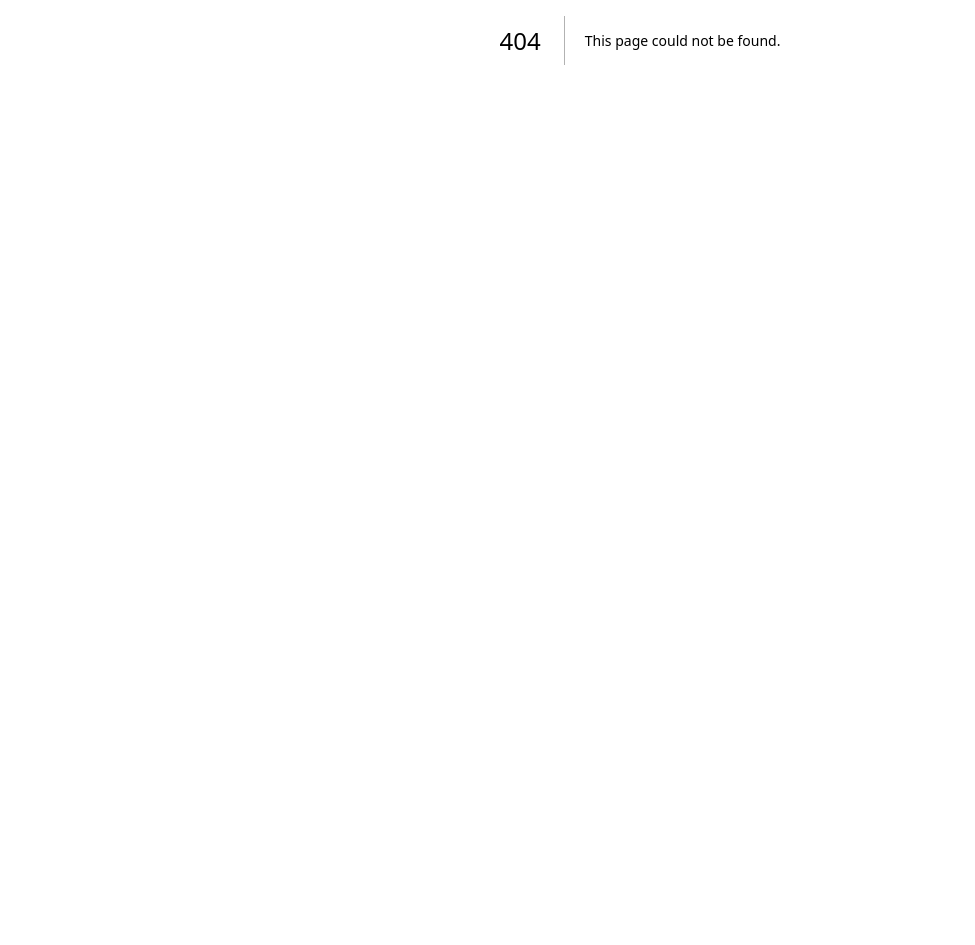
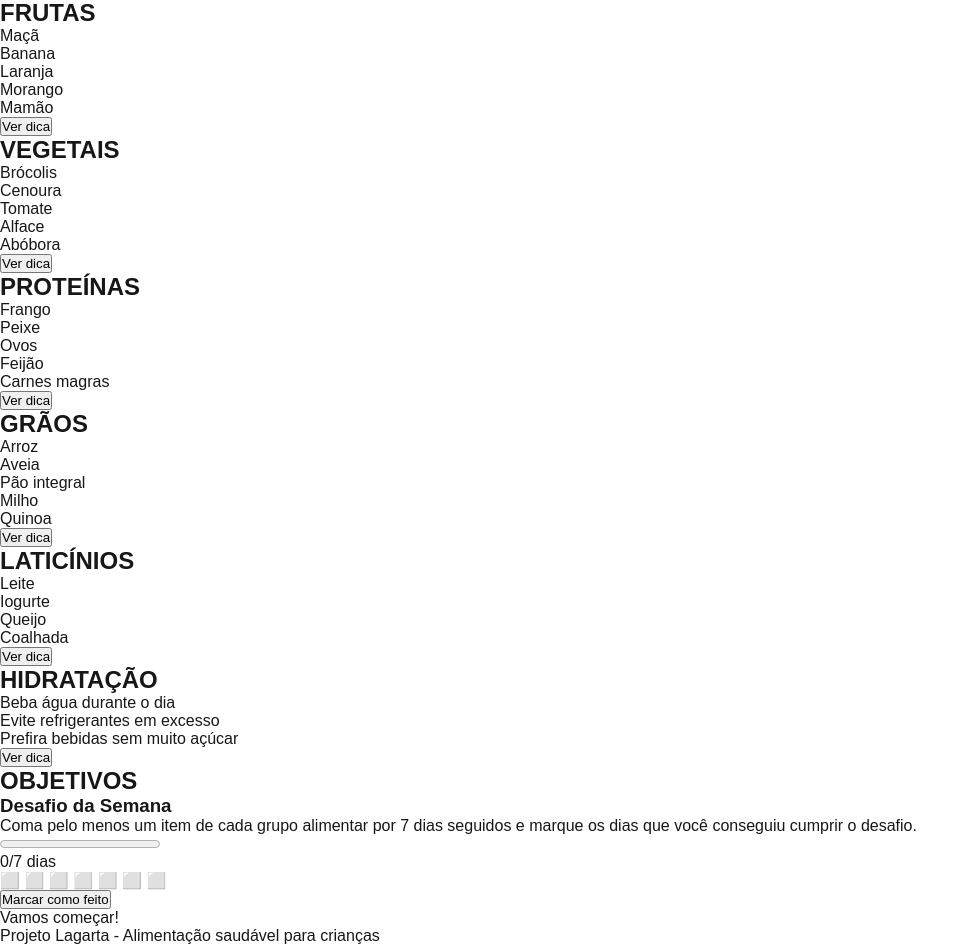
Before and after one commit to ItaloRonsini/Projeto-Lagarta, a Next.js app in the folder my-app/: page /guia-alimentacao in a window 1280 px wide. Before the commit this address had no page. Shown: the part 360-1305 px from the top of the page, without its empty margins (0-975 px from the left). Before the commit the page ends 800 px from the top, so only its background shows below. Built offline with nearby package versions, Linux system fonts and the light colour scheme.

Commit message:
Atualização Paginas

```diff
--- /dev/null
+++ b/my-app/src/app/guia-alimentacao/page.jsx
@@ -0,0 +1,137 @@
+"use client";
+
+import { useState } from "react";
+import Link from "next/link";
+
+const TOTAL_DIAS = 7;
+
+// TROQUE os textos das dicas pelos que estão no seu guia-alimentacao.js
+const GRUPOS = [
+  {
+    id: "frutas",
+    titulo: "FRUTAS",
+    itens: ["Maçã", "Banana", "Laranja", "Morango", "Mamão"],
+    dica: "Coma frutas variadas e coloridas todos os dias!",
+  },
+  {
+    id: "vegetais",
+    titulo: "VEGETAIS",
+    itens: ["Brócolis", "Cenoura", "Tomate", "Alface", "Abóbora"],
+    dica: "Quanto mais colorido o prato, melhor!",
+  },
+  {
+    id: "proteinas",
+    titulo: "PROTEÍNAS",
+    itens: ["Frango", "Peixe", "Ovos", "Feijão", "Carnes magras"],
+    dica: "Proteínas ajudam seus músculos a crescerem fortes.",
+  },
+  {
+    id: "graos",
+    titulo: "GRÃOS",
+    itens: ["Arroz", "Aveia", "Pão integral", "Milho", "Quinoa"],
+    dica: "Prefira grãos integrais: dão energia por mais tempo.",
+  },
+  {
+    id: "laticinios",
+    titulo: "LATICÍNIOS",
+    itens: ["Leite", "Iogurte", "Queijo", "Coalhada"],
+    dica: "O cálcio dos laticínios fortalece ossos e dentes.",
+  },
+  {
+    id: "agua",
+    titulo: "HIDRATAÇÃO",
+    itens: [
+      "Beba água durante o dia",
+      "Evite refrigerantes em excesso",
+      "Prefira bebidas sem muito açúcar",
+    ],
+    dica: "Leve sempre uma garrafinha de água com você!",
+  },
+];
+
+function mensagemIncentivo(dias) {
+  if (dias === 0) return "Vamos começar!";
+  if (dias < TOTAL_DIAS) return "Muito bem! Continue assim!";
+  return "Parabéns! Você completou o desafio! 🎉";
+}
+
+export default function GuiaAlimentacao() {
+  const [dicaAberta, setDicaAberta] = useState({});
+  const [diasFeitos, setDiasFeitos] = useState(0);
+
+  function alternarDica(id) {
+    setDicaAberta((atual) => ({ ...atual, [id]: !atual[id] }));
+  }
+
+  function marcarDia() {
+    setDiasFeitos((atual) => Math.min(atual + 1, TOTAL_DIAS));
+  }
+
+  const quadradinhos = Array.from({ length: TOTAL_DIAS }, (_, i) =>
+    i < diasFeitos ? "✅" : "⬜"
+  ).join(" ");
+
+  return (
+    <>
+      <header>
+        <img src="/NutriKids.jpeg" alt="NutriKids" />
+
+        <h1>GUIA DE ALIMENTOS SAUDÁVEIS</h1>
+
+        <nav>
+          <Link href="/">HOME</Link>
+          <Link href="/artigos">Artigos</Link>
+        </nav>
+      </header>
+
+      <main>
+        {GRUPOS.map((grupo) => (
+          <section key={grupo.id}>
+            <h2>{grupo.titulo}</h2>
+
+            <ul>
+              {grupo.itens.map((item) => (
+                <li key={item}>{item}</li>
+              ))}
+            </ul>
+
+            <button onClick={() => alternarDica(grupo.id)}>Ver dica</button>
+
+            <p id={grupo.id} className="dica">
+              {dicaAberta[grupo.id] ? grupo.dica : ""}
+            </p>
+          </section>
+        ))}
+
+        <section>
+          <h2>OBJETIVOS</h2>
+
+          <h3>Desafio da Semana</h3>
+
+          <p>
+            Coma pelo menos um item de cada grupo alimentar por 7 dias seguidos
+            e marque os dias que você conseguiu cumprir o desafio.
+          </p>
+
+          <progress id="progresso" value={diasFeitos} max={TOTAL_DIAS}></progress>
+
+          <p id="contador">
+            {diasFeitos}/{TOTAL_DIAS} dias
+          </p>
+
+          <p id="dias">{quadradinhos}</p>
+
+          <button onClick={marcarDia} disabled={diasFeitos >= TOTAL_DIAS}>
+            Marcar como feito
+          </button>
+
+          <p id="incentivo">{mensagemIncentivo(diasFeitos)}</p>
+        </section>
+      </main>
+
+      <footer>
+        <p>Projeto Lagarta - Alimentação saudável para crianças</p>
+      </footer>
+    </>
+  );
+}
```
Also changed, not shown: my-app/src/app/artigos.js (deleted, +0 -42 lines), my-app/src/app/artigos/artigos.js (added, +29 -0 lines), my-app/src/app/artigos/page.jsx (added, +25 -0 lines), my-app/src/app/guia-alimentacao/guia-alimentacao.js (added, +138 -0 lines), my-app/src/app/page.jsx (renamed from my-app/src/app/page.js, +8 -7 lines).
